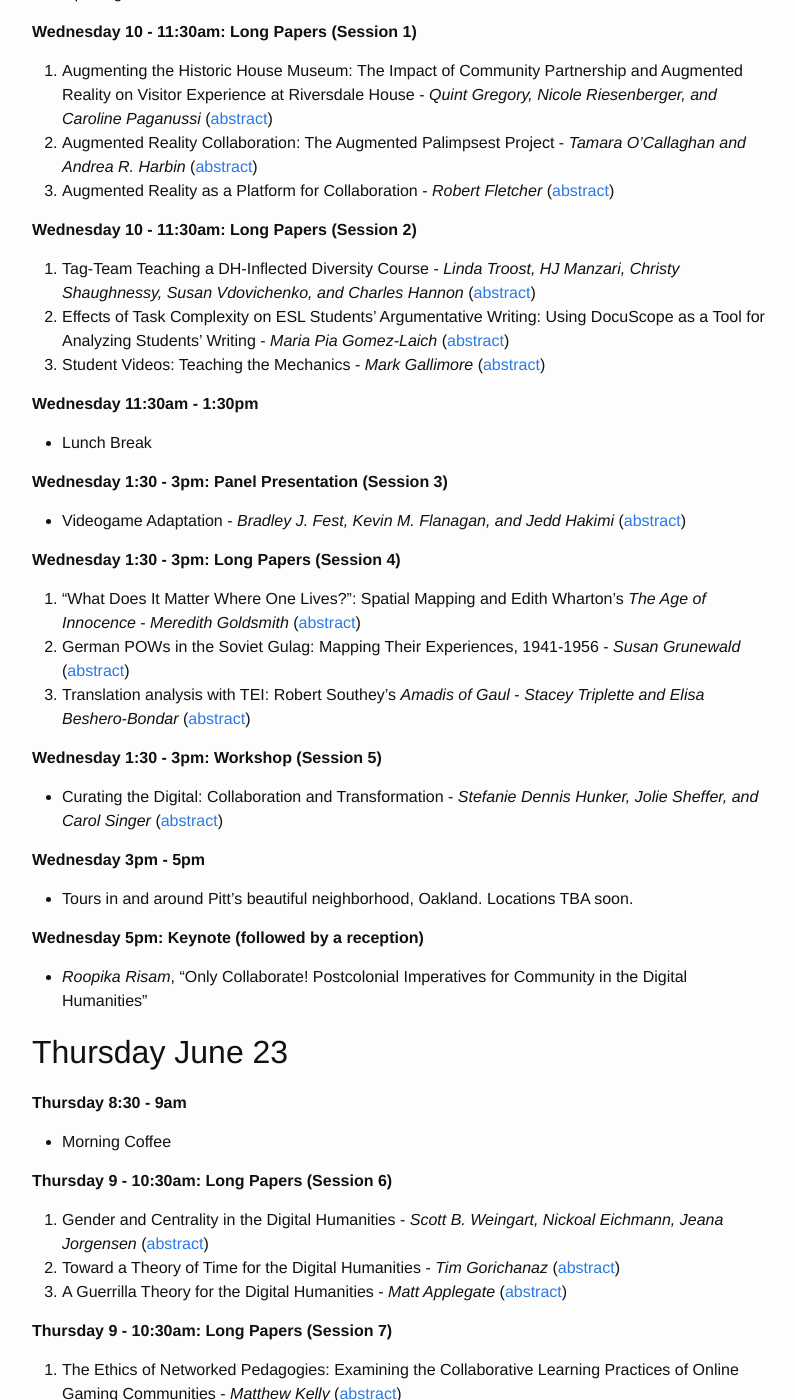
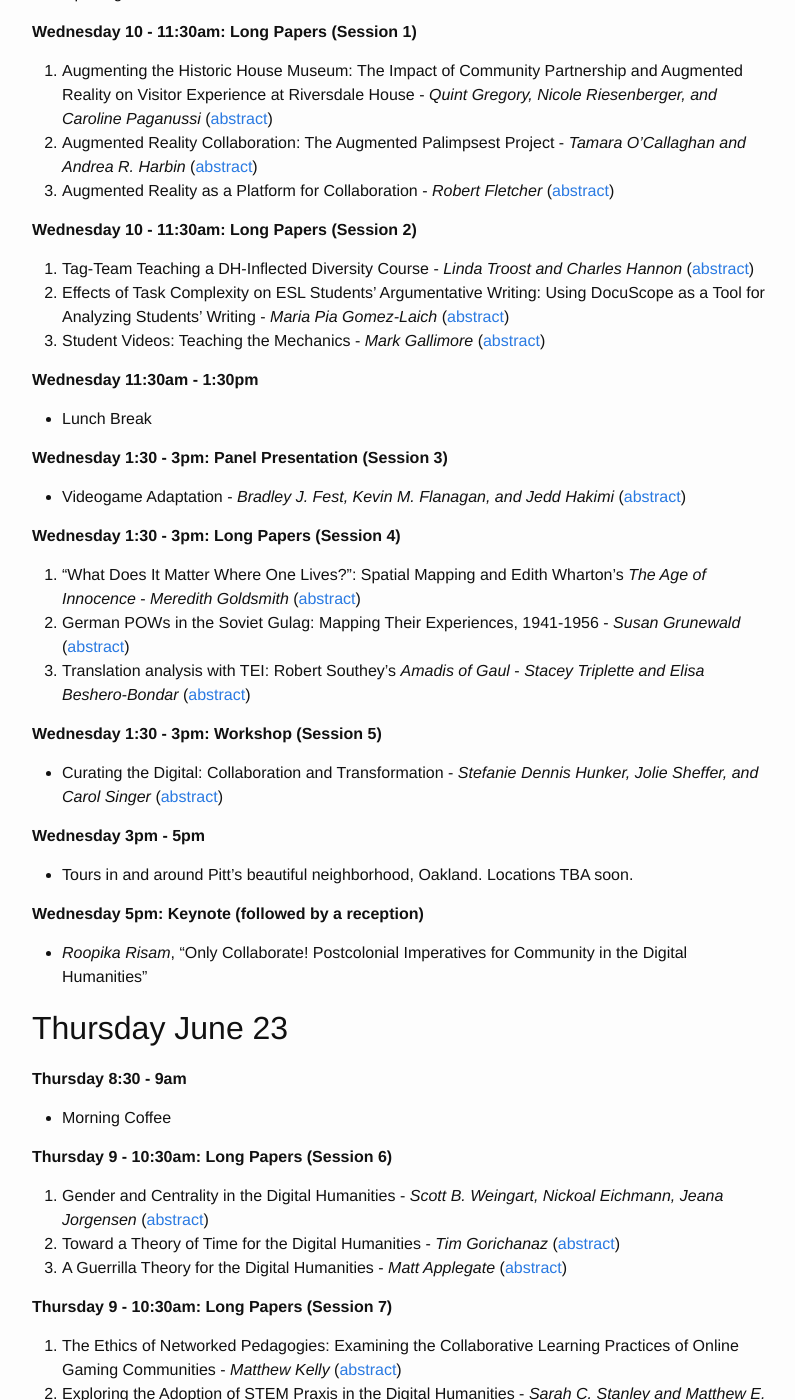
Before and after one commit to KeystoneDH/2016, a Jekyll site: the page built from schedule.md, in a window 1280 px wide and 1400 px high, scrolled down 501 px. Shown: the whole window, without its empty margins (238-1033 px from the left). Built offline with Jekyll 4.4.1, drawn with Linux system fonts in a browser that asks for light colours; some of the changed text lies outside the part shown.

Commit message:
Troost change and Vargas add

```diff
--- a/schedule.md
+++ b/schedule.md
@@ -31,7 +31,7 @@ published: true
 
 **Wednesday 10 - 11:30am: Long Papers (Session 2)**
 
-1. Tag-Team Teaching a DH-Inflected Diversity Course - *Linda Troost, HJ Manzari, Christy Shaughnessy, Susan Vdovichenko, and Charles Hannon* ([abstract](/2016/abstracts/#submission-23))
+1. Tag-Team Teaching a DH-Inflected Diversity Course - *Linda Troost and Charles Hannon* ([abstract](/2016/abstracts/#submission-23))
 1. Effects of Task Complexity on ESL Students’ Argumentative Writing: Using DocuScope as a Tool for Analyzing Students’ Writing - *Maria Pia Gomez-Laich* ([abstract](/2016/abstracts/#submission-24))
 2. Student Videos: Teaching the Mechanics - *Mark Gallimore* ([abstract](/2016/abstracts/#submission-27))
 
```
Also changed, not shown: other parts of schedule.md (+1 -0 lines).
